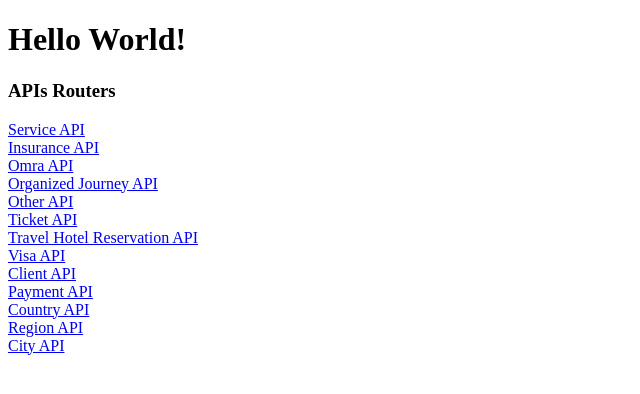
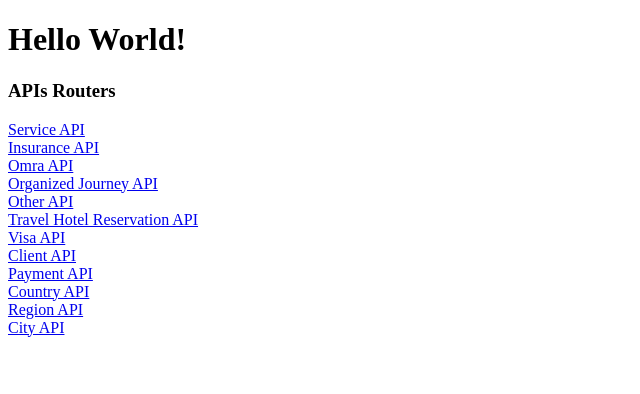
Before and after one commit to AymenSe/Travel-Agency-CRUD-Django, a Django app: page / in a window 1280 px wide. Shown: the top 394 px of the page, without its empty margins (0-640 px from the left). Run offline with Django 3.2, Linux system fonts and the light colour scheme.

Commit message:
update 2

```diff
--- a/home/Templates/index.html
+++ b/home/Templates/index.html
@@ -22,8 +22,8 @@
 <br>
 {% comment %} <a href="api/v1/temphotelreservations">Temp Hotel Reservation API</a>
 <br> {% endcomment %}
-<a href="api/v1/tickets">Ticket API</a>
-<br>
+{% comment %} <a href="api/v1/tickets">Ticket API</a>
+<br> {% endcomment %}
 <a href="api/v1/travelhotelreservations">Travel Hotel Reservation API</a>
 <br>
 <a href="api/v1/visas">Visa API</a>
--- a/home/admin.py
+++ b/home/admin.py
@@ -12,7 +12,7 @@ admin.site.register(Insurance)
 admin.site.register(OrganizedJourney)
 admin.site.register(Payment)
 # admin.site.register(TempHotelReservation)
-admin.site.register(Ticket)
+# admin.site.register(Ticket)
 admin.site.register(Other)
 admin.site.register(TravelHotelReservation)
 admin.site.register(Visa)
--- a/home/urls.py
+++ b/home/urls.py
@@ -47,9 +47,9 @@ urlpatterns = [
 #     path('temphotelreservations/', views.TempHotelReservationList.as_view(), name="temphotelreservations"),
 #     path('temphotelreservations/<int:pk>/', views.TempHotelReservationDetail.as_view()),
 
-    # tickets api urls
-    path('tickets/', views.TicketList.as_view(), name="tickets"),
-    path('tickets/<int:pk>/', views.TicketDetail.as_view()),
+    # # tickets api urls
+    # path('tickets/', views.TicketList.as_view(), name="tickets"),
+    # path('tickets/<int:pk>/', views.TicketDetail.as_view()),
 
     # travelhotelreservations api urls
     path('travelhotelreservations/', views.TravelHotelReservationList.as_view(), name="travelhotelreservations"),
--- a/home/views.py
+++ b/home/views.py
@@ -337,123 +337,64 @@ class OtherDetail(APIView):
 # # # # # # # # # # # # # # # # # # # # # # # # # # # # # # # # # # # # # # # # # # # # # # # # # #
 
 
-# # TempHotelReservation API
-# class TempHotelReservationList(APIView):
+
+
+# # Ticket API
+# class TicketList(APIView):
 #     """
-#     List all TempHotelReservations, or create a new TempHotelReservation.
+#     List all Tickets, or create a new Ticket.
 #     """
 #     def get(self, request, format=None):
-#         temp_hotel_reservation = TempHotelReservation.objects.filter(is_active=True)
-#         serializer = TempHotelReservationSerializer(temp_hotel_reservation, many=True)
+#         ticket = Ticket.objects.filter(is_active=True)
+#         serializer = TicketSerializer(ticket, many=True)
 #         return Response(serializer.data)
 
 #     def post(self, request, format=None):
-#         serializer = TempHotelReservationSerializer(data=request.data)
+#         serializer = TicketSerializer(data=request.data)
 #         if serializer.is_valid():
 #             serializer.save()
 #             return Response(serializer.data, status=status.HTTP_201_CREATED)
 #         return Response(serializer.errors, status=status.HTTP_400_BAD_REQUEST)
 
 
-# class TempHotelReservationDetail(APIView):
+# class TicketDetail(APIView):
 #     """
-#     Retrieve, update or delete a TempHotelReservation instance.
+#     Retrieve, update or delete a Ticket instance.
 #     """
 #     def get_object(self, pk):
 #         try:
-#             return TempHotelReservation.objects.get(pk=pk)
-#         except TempHotelReservation.DoesNotExist:
+#             return Ticket.objects.get(pk=pk)
+#         except Ticket.DoesNotExist:
 #             raise Http404
 
 #     def get(self, request, pk, format=None):
-#         temp_hotel_reservation = self.get_object(pk)
-#         if temp_hotel_reservation.is_active == False:
+#         ticket = self.get_object(pk)
+#         if ticket.is_active == False:
 #             content = {'please move along': 'nothing to see here'}
 #             return Response(content, status=status.HTTP_404_NOT_FOUND)
-#         serializer = TempHotelReservationSerializer(temp_hotel_reservation)
+#         serializer = TicketSerializer(ticket)
 #         return Response(serializer.data)
 
 #     def put(self, request, pk, format=None):
-#         temp_hotel_reservation = self.get_object(pk)
-#         serializer = TempHotelReservationSerializer(temp_hotel_reservation, data=request.data)
+#         ticket = self.get_object(pk)
+#         serializer = TicketSerializer(ticket, data=request.data)
 #         if serializer.is_valid():
 #             serializer.save()
 #             return Response(serializer.data)
 #         return Response(serializer.errors, status=status.HTTP_400_BAD_REQUEST)
 
 #     def delete(self, request, pk, format=None):
-#         temp_hotel_reservation = self.get_object(pk)
-#         if temp_hotel_reservation.is_active == True:
-#             temp_hotel_reservation.is_active = False
-#             temp_hotel_reservation.save()
-#         serializer = TempHotelReservationSerializer(temp_hotel_reservation, data=request.data)
+#         ticket = self.get_object(pk)
+#         if ticket.is_active == True:
+#             ticket.is_active = False
+#             ticket.save()
+#         serializer = TicketSerializer(ticket, data=request.data)
 #         if serializer.is_valid():
 #             serializer.save()
 #         print(serializer.data)
 #         return Response(status=status.HTTP_204_NO_CONTENT)
 
-# # ------------ Fin TempHotelReservation API
-
-# # # # # # # # # # # # # # # # # # # # # # # # # # # # # # # # # # # # # # # # # # # # # # # # # #
-# # # # # # # # # # # # # # # # # # # # # # # # # # # # # # # # # # # # # # # # # # # # # # # # # #
-
-
-# Ticket API
-class TicketList(APIView):
-    """
-    List all Tickets, or create a new Ticket.
-    """
-    def get(self, request, format=None):
-        ticket = Ticket.objects.filter(is_active=True)
-        serializer = TicketSerializer(ticket, many=True)
-        return Response(serializer.data)
-
-    def post(self, request, format=None):
-        serializer = TicketSerializer(data=request.data)
-        if serializer.is_valid():
-            serializer.save()
-            return Response(serializer.data, status=status.HTTP_201_CREATED)
-        return Response(serializer.errors, status=status.HTTP_400_BAD_REQUEST)
-
-
-class TicketDetail(APIView):
-    """
-    Retrieve, update or delete a Ticket instance.
-    """
-    def get_object(self, pk):
-        try:
-            return Ticket.objects.get(pk=pk)
-        except Ticket.DoesNotExist:
-            raise Http404
-
-    def get(self, request, pk, format=None):
-        ticket = self.get_object(pk)
-        if ticket.is_active == False:
-            content = {'please move along': 'nothing to see here'}
-            return Response(content, status=status.HTTP_404_NOT_FOUND)
-        serializer = TicketSerializer(ticket)
-        return Response(serializer.data)
-
-    def put(self, request, pk, format=None):
-        ticket = self.get_object(pk)
-        serializer = TicketSerializer(ticket, data=request.data)
-        if serializer.is_valid():
-            serializer.save()
-            return Response(serializer.data)
-        return Response(serializer.errors, status=status.HTTP_400_BAD_REQUEST)
-
-    def delete(self, request, pk, format=None):
-        ticket = self.get_object(pk)
-        if ticket.is_active == True:
-            ticket.is_active = False
-            ticket.save()
-        serializer = TicketSerializer(ticket, data=request.data)
-        if serializer.is_valid():
-            serializer.save()
-        print(serializer.data)
-        return Response(status=status.HTTP_204_NO_CONTENT)
-
-# ------------ Fin Ticket API
+# # ------------ Fin Ticket API
 
 # # # # # # # # # # # # # # # # # # # # # # # # # # # # # # # # # # # # # # # # # # # # # # # # # #
 # # # # # # # # # # # # # # # # # # # # # # # # # # # # # # # # # # # # # # # # # # # # # # # # # #
@@ -879,40 +820,3 @@ class CityDetail(APIView):
         return Response(status=status.HTTP_204_NO_CONTENT)
 
 # ------------ Fin City API
-
-# class InsuranceViewSet(ModelViewSet):
-#     queryset = Insurance.objects.all()
-#     serializer_class = InsuranceSerializer
-
-# class OmraViewSet(ModelViewSet):
-#     queryset = Omra.objects.all()
-#     serializer_class = OmraSerializer
-
-# class OrganizedJourneyViewSet(ModelViewSet):
-#     queryset = OrganizedJourney.objects.all()
-#     serializer_class = OrganizedJourneySerializer
-
-# class OtherViewSet(ModelViewSet):
-#     queryset = Other.objects.all()
-#     serializer_class = OtherSerializer
-
-# class TempHotelReservationViewSet(ModelViewSet):
-#     queryset = TempHotelReservation.objects.all()
-#     serializer_class = TempHotelReservationSerializer
-
-# class TicketViewSet(ModelViewSet):
-#     queryset = Ticket.objects.all()
-#     serializer_class = TicketSerializer
-
-# class TravelHotelReservationViewSet(ModelViewSet):
-#     queryset = TravelHotelReservation.objects.all()
-#     serializer_class = TravelHotelReservationSerializer
-
-# class VisaViewSet(ModelViewSet):
-#     queryset = Visa.objects.all()
-#     serializer_class = VisaSerializer
-
-
-# class ClientViewSet(ModelViewSet):
-#     queryset = Client.objects.all()
-#     serializer_class = ClientSerializer
```
Also changed, not shown: home/models.py (+16 -90 lines), home/serializers.py (+6 -6 lines), db.sqlite3, home/migrations/0008_auto_20200829_2133.py (added), home/migrations/0009_auto_20200829_2138.py (added).
